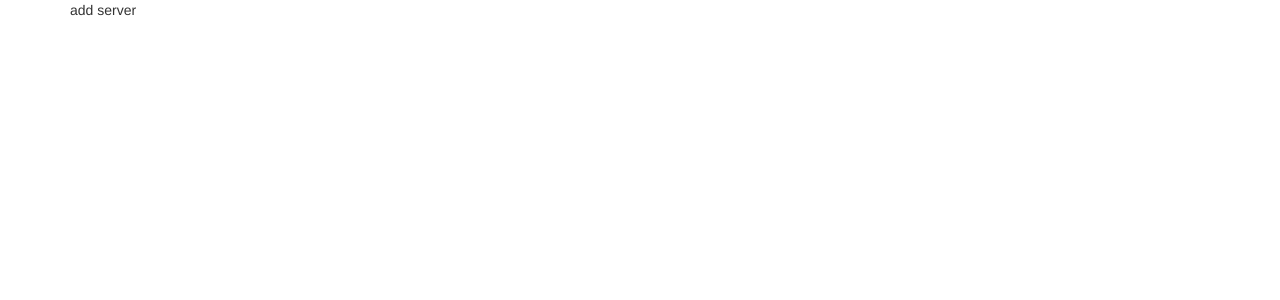
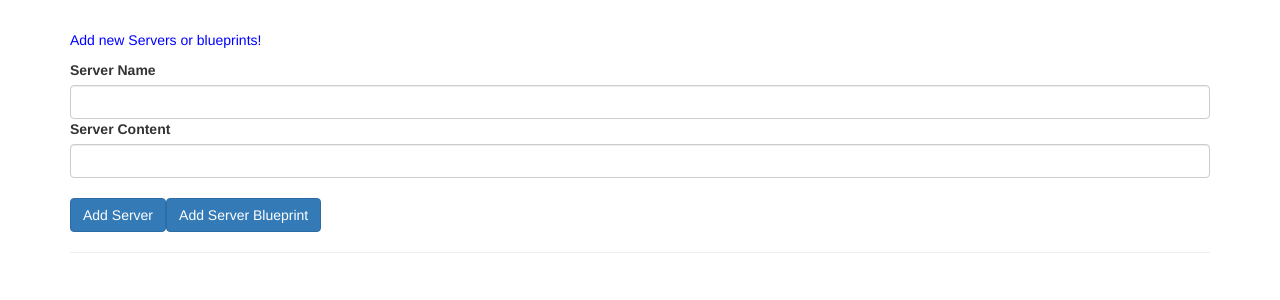
Before and after one commit to ajilan/server-add, an Angular app: page / in a window 1280 px wide. Shown: the top 300 px of the page. Built offline with nearby package versions, Linux system fonts and the light colour scheme.

Commit message:
server added

```diff
--- a/src/app/app.component.css
+++ b/src/app/app.component.css
@@ -0,0 +1,6 @@
+.container {
+margin-top: 30px;
+}
+p {
+    color:blue;
+}
--- a/src/app/app.component.html
+++ b/src/app/app.component.html
@@ -1,7 +1,32 @@
 <div class="container">
 <div class="row">
   <div class="col-xs-12">
-    <p>add server</p>
+    <p>Add new Servers or blueprints! </p>
+    <label>Server Name</label>
+    <input type="text" class="form-control" [(ngModel)] = "serverName">
+
+    <label>Server Content</label>
+    <input type="text" class="form-control" [(ngModel)] =" serverContent">
+    <br>
+    <button
+    class="btn btn-primary" (click)="onCreateServer ()">Add Server</button>
+    <button
+    class="btn btn-primary" (click)="onCreateBlueprint()">Add Server Blueprint</button>
   </div>
 </div>
+<hr>
+<div class="row">
+  <div class="col-xs-12">
+    <div class = "panel panel-default"
+       *ngFor="let element of serverElement">
+        <div class="panel-heading" >{{ element.name}}</div>
+        <div class="panel-body">
+          <p>
+            <strong *ngIf="element.type === 'server'" style="color: red">{{element.content}}</strong>
+            <em *ngIf="element.type === 'blueprint'"> {{ element.content }}</em>
+          </p>
+        </div>
+      </div>
+    </div>
+  </div>
 </div>
--- a/src/app/app.component.ts
+++ b/src/app/app.component.ts
@@ -7,4 +7,22 @@
 })
 export class AppComponent {
   title = 'servers-add';
+  serverElement = [];
+  serverName : '';
+  serverContent : '';
+  onCreateServer (){
+    this.serverElement.push({
+      type : 'server',
+      name : this.serverName ,
+      content : this.serverContent
+    });
+  }
+
+    onCreateBlueprint(){
+      this.serverElement.push({
+        type : 'blueprint',
+      name: this.serverName,
+      content: this.serverContent
+      });
+  }
 }
--- a/src/app/app.module.ts
+++ b/src/app/app.module.ts
@@ -1,6 +1,6 @@
 import { BrowserModule } from '@angular/platform-browser';
 import { NgModule } from '@angular/core';
-
+import {FormsModule} from '@angular/forms'
 import { AppComponent } from './app.component';
 
 @NgModule({
@@ -8,7 +8,9 @@
     AppComponent
   ],
   imports: [
-    BrowserModule
+    BrowserModule,
+    FormsModule
+
   ],
   providers: [],
   bootstrap: [AppComponent]
```
